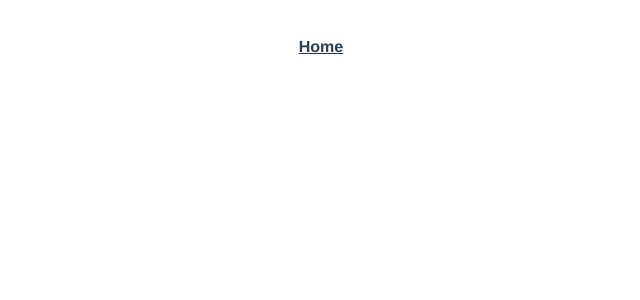
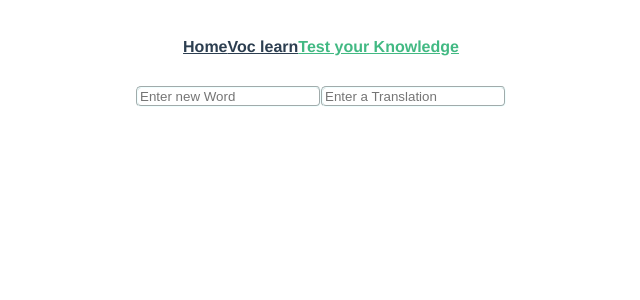
Before and after one commit to SakaryaIbrahim/VocLearner-Frontend, a Vue app: page /play in a window 1280 px wide. Before the commit this address had no page. Shown: the top 300 px of the page, without its empty margins (319-959 px from the left). Built offline with nearby package versions, Linux system fonts and the light colour scheme.

Commit message:
config hinzugefügt

```diff
--- a/src/App.vue
+++ b/src/App.vue
@@ -1,6 +1,8 @@
 <template>
   <nav>
     <router-link to="/">Home</router-link>
+    <router-link to="/Voc">Voc learn</router-link>
+    <router-link to="/play">Test your Knowledge</router-link>
   </nav>
   <router-view/>
 </template>
--- a/src/router/index.js
+++ b/src/router/index.js
@@ -1,5 +1,7 @@
 import { createRouter, createWebHistory } from 'vue-router'
 import HomeView from '../views/HomeView.vue'
+import PlayView from '@/views/PlayView'
+import VocView from '@/views/VocView'
 
 const routes = [
   {
@@ -8,12 +10,14 @@ const routes = [
     component: HomeView
   },
   {
-    path: '/about',
-    name: 'about',
-    // route level code-splitting
-    // this generates a separate chunk (about.[hash].js) for this route
-    // which is lazy-loaded when the route is visited.
-    component: () => import(/* webpackChunkName: "about" */ '../views/AboutView.vue')
+    path: '/Voc',
+    name: 'voclearning',
+    component: VocView
+  },
+  {
+    path: '/play',
+    name: 'playVoc',
+    component: PlayView
   }
 ]
 
--- a/src/views/AboutView.vue
+++ /dev/null
@@ -1,5 +0,0 @@
-<template>
-  <div class="about">
-    <h1>This is an about page</h1>
-  </div>
-</template>
--- /dev/null
+++ b/src/views/PlayView.vue
@@ -0,0 +1,21 @@
+<template>
+  <div>
+    <input type="text" placeholder="Enter new Word" id="word">
+    <input type="text" placeholder="Enter a Translation" id="translation">
+  </div>
+</template>
+
+<script>
+export default {
+  name: 'PlayView'
+}
+</script>
+
+<style scoped>
+#word, #translation{
+  border-style: groove;
+  border-color: azure;
+  border-radius: 5px;
+  color: aliceblue;
+}
+</style>
--- /dev/null
+++ b/src/views/VocView.vue
@@ -0,0 +1,16 @@
+<template>
+  <div>
+    <input type="text" placeholder="Enter new Word" id="word">
+    <input type="text" placeholder="Enter a Translation" id="translation">
+  </div>
+</template>
+
+<script>
+export default {
+  name: 'VocView'
+}
+</script>
+
+<style scoped>
+
+</style>
--- a/vue.config.js
+++ b/vue.config.js
@@ -1,4 +1,5 @@
-const { defineConfig } = require('@vue/cli-service')
-module.exports = defineConfig({
-  transpileDependencies: true
-})
+module.exports = {
+  devServer: {
+    port: '3000'
+  }
+}
```
